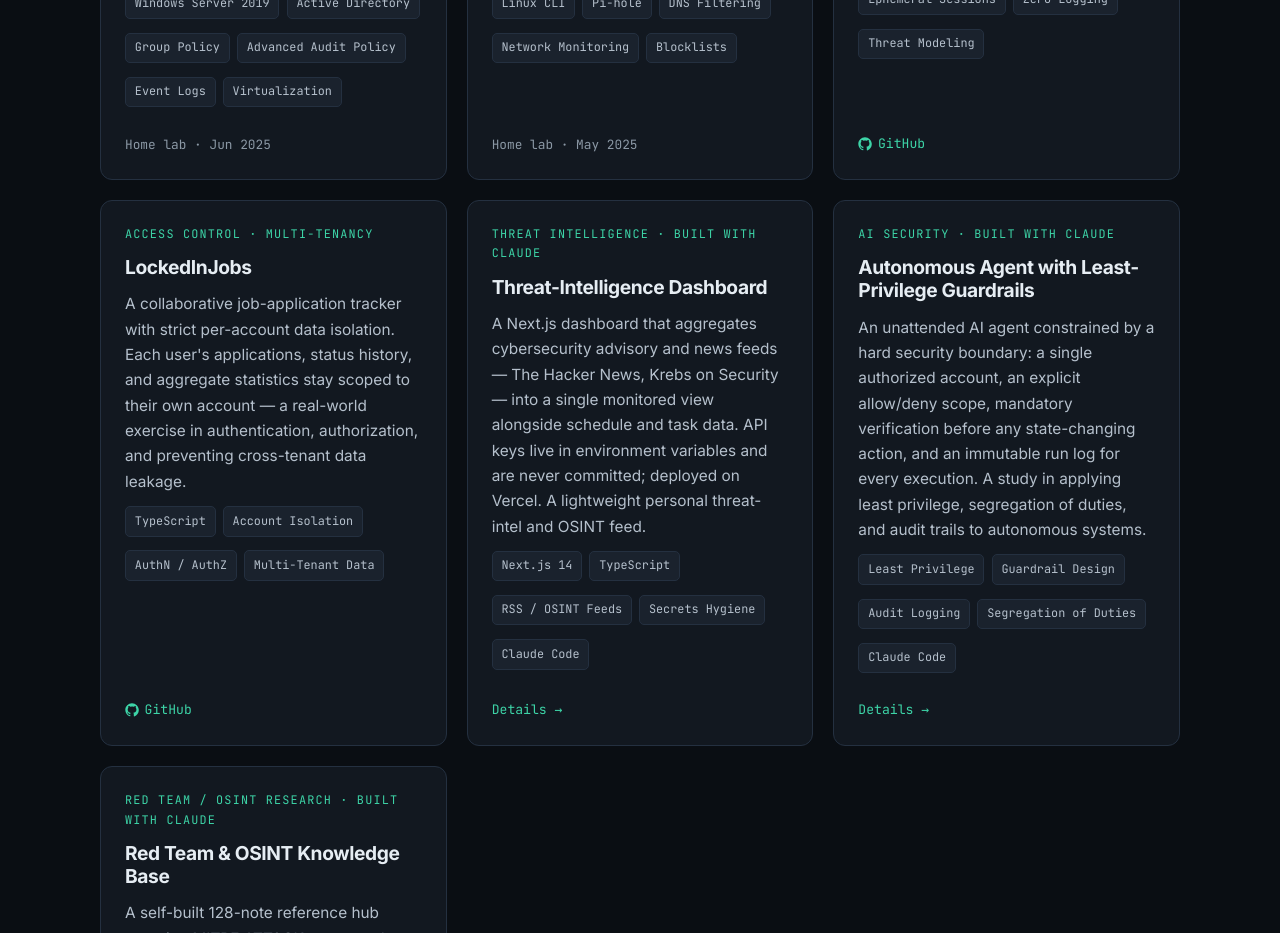
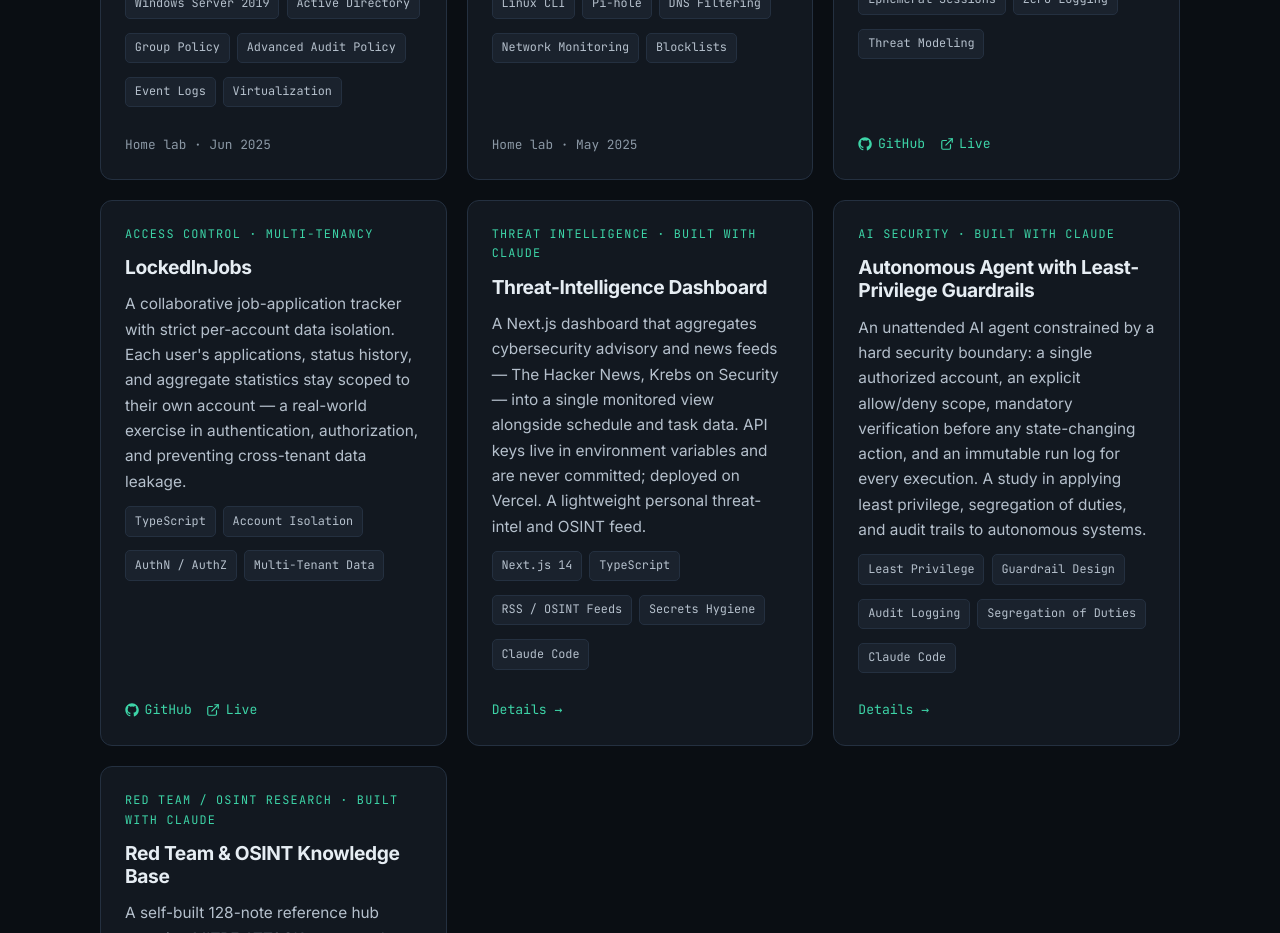
Before and after one commit to dantewarhola/Personal_Website, a plain HTML site: page projects.html in a window 1280 px wide. Shown: the part 840-1773 px from the top of the page. Drawn offline with Linux system fonts and the light colour scheme.

Commit message:
Add live site links to ShadowMsg and LockedInJobs project cards
Co-Authored-By: Claude Sonnet 5 <noreply@anthropic.com>
Claude-Session: https://claude.ai/code/session_0192kK1z6yii65NAtewqhzfx

```diff
--- a/projects.html
+++ b/projects.html
@@ -74,6 +74,10 @@
                 <svg viewBox="0 0 24 24" fill="currentColor" aria-hidden="true"><path d="M12 .5C5.7.5.5 5.7.5 12c0 5.1 3.3 9.4 7.8 10.9.6.1.8-.2.8-.6v-2c-3.2.7-3.9-1.5-3.9-1.5-.5-1.3-1.3-1.7-1.3-1.7-1-.7.1-.7.1-.7 1.2.1 1.8 1.2 1.8 1.2 1 1.8 2.7 1.3 3.4 1 .1-.8.4-1.3.7-1.6-2.6-.3-5.3-1.3-5.3-5.7 0-1.3.5-2.3 1.2-3.1-.1-.3-.5-1.5.1-3.1 0 0 1-.3 3.3 1.2a11.5 11.5 0 0 1 6 0C17.3 4.7 18.3 5 18.3 5c.6 1.6.2 2.8.1 3.1.8.8 1.2 1.8 1.2 3.1 0 4.4-2.7 5.4-5.3 5.7.4.4.8 1.1.8 2.2v3.3c0 .4.2.7.8.6 4.5-1.5 7.8-5.8 7.8-10.9C23.5 5.7 18.3.5 12 .5z"/></svg>
                 GitHub
               </a>
+              <a href="https://shadowmsg.vercel.app/">
+                <svg viewBox="0 0 24 24" fill="none" stroke="currentColor" stroke-width="2" stroke-linecap="round" stroke-linejoin="round" aria-hidden="true"><path d="M18 13v6a2 2 0 0 1-2 2H5a2 2 0 0 1-2-2V8a2 2 0 0 1 2-2h6"/><polyline points="15 3 21 3 21 9"/><line x1="10" y1="14" x2="21" y2="3"/></svg>
+                Live
+              </a>
             </div>
           </article>
 
@@ -86,6 +90,10 @@
               <a href="https://github.com/dantewarhola/LockedInJobs">
                 <svg viewBox="0 0 24 24" fill="currentColor" aria-hidden="true"><path d="M12 .5C5.7.5.5 5.7.5 12c0 5.1 3.3 9.4 7.8 10.9.6.1.8-.2.8-.6v-2c-3.2.7-3.9-1.5-3.9-1.5-.5-1.3-1.3-1.7-1.3-1.7-1-.7.1-.7.1-.7 1.2.1 1.8 1.2 1.8 1.2 1 1.8 2.7 1.3 3.4 1 .1-.8.4-1.3.7-1.6-2.6-.3-5.3-1.3-5.3-5.7 0-1.3.5-2.3 1.2-3.1-.1-.3-.5-1.5.1-3.1 0 0 1-.3 3.3 1.2a11.5 11.5 0 0 1 6 0C17.3 4.7 18.3 5 18.3 5c.6 1.6.2 2.8.1 3.1.8.8 1.2 1.8 1.2 3.1 0 4.4-2.7 5.4-5.3 5.7.4.4.8 1.1.8 2.2v3.3c0 .4.2.7.8.6 4.5-1.5 7.8-5.8 7.8-10.9C23.5 5.7 18.3.5 12 .5z"/></svg>
                 GitHub
+              </a>
+              <a href="https://lockedinjobs.vercel.app/">
+                <svg viewBox="0 0 24 24" fill="none" stroke="currentColor" stroke-width="2" stroke-linecap="round" stroke-linejoin="round" aria-hidden="true"><path d="M18 13v6a2 2 0 0 1-2 2H5a2 2 0 0 1-2-2V8a2 2 0 0 1 2-2h6"/><polyline points="15 3 21 3 21 9"/><line x1="10" y1="14" x2="21" y2="3"/></svg>
+                Live
               </a>
             </div>
           </article>
```
Also changed, not shown: index.html (+4 -0 lines).
